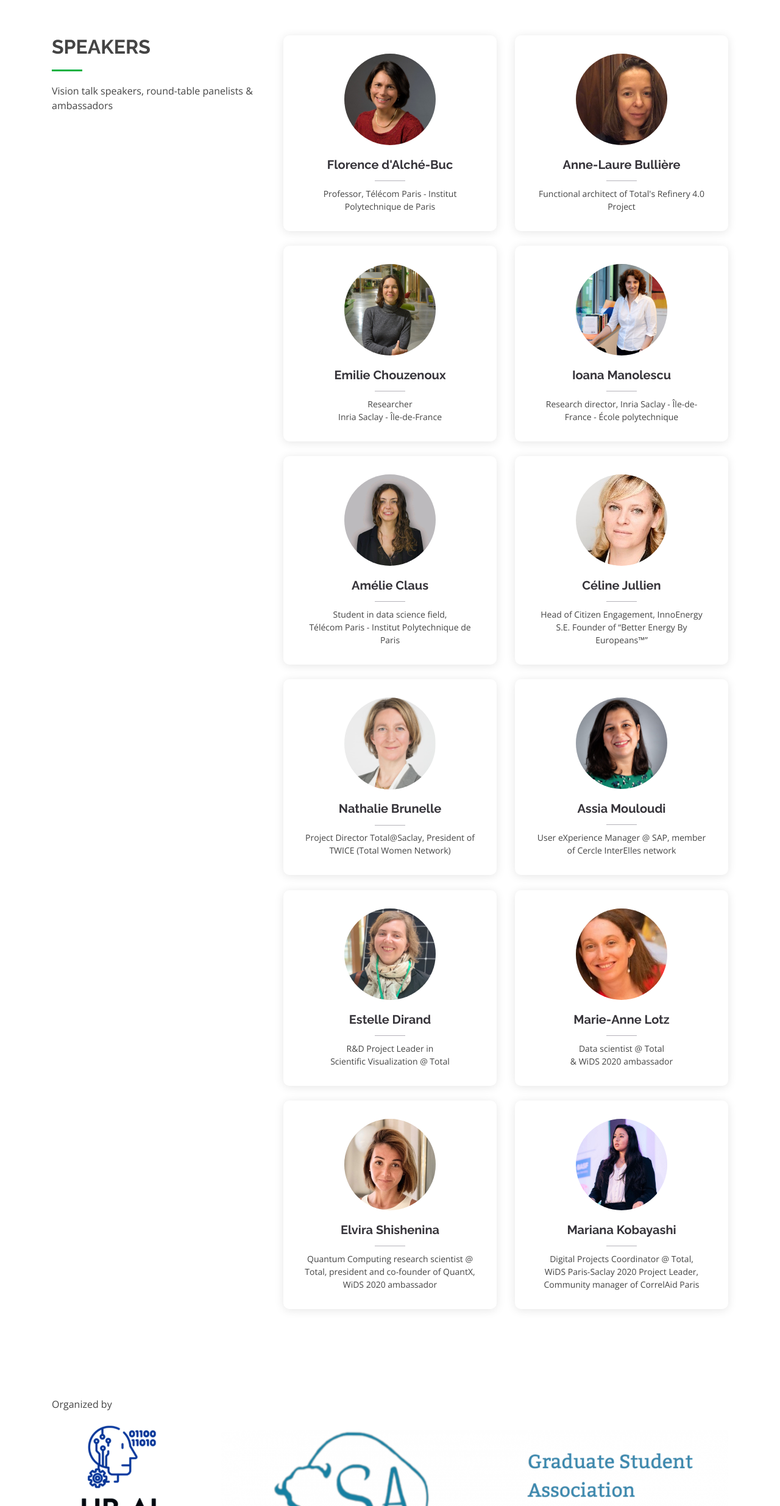
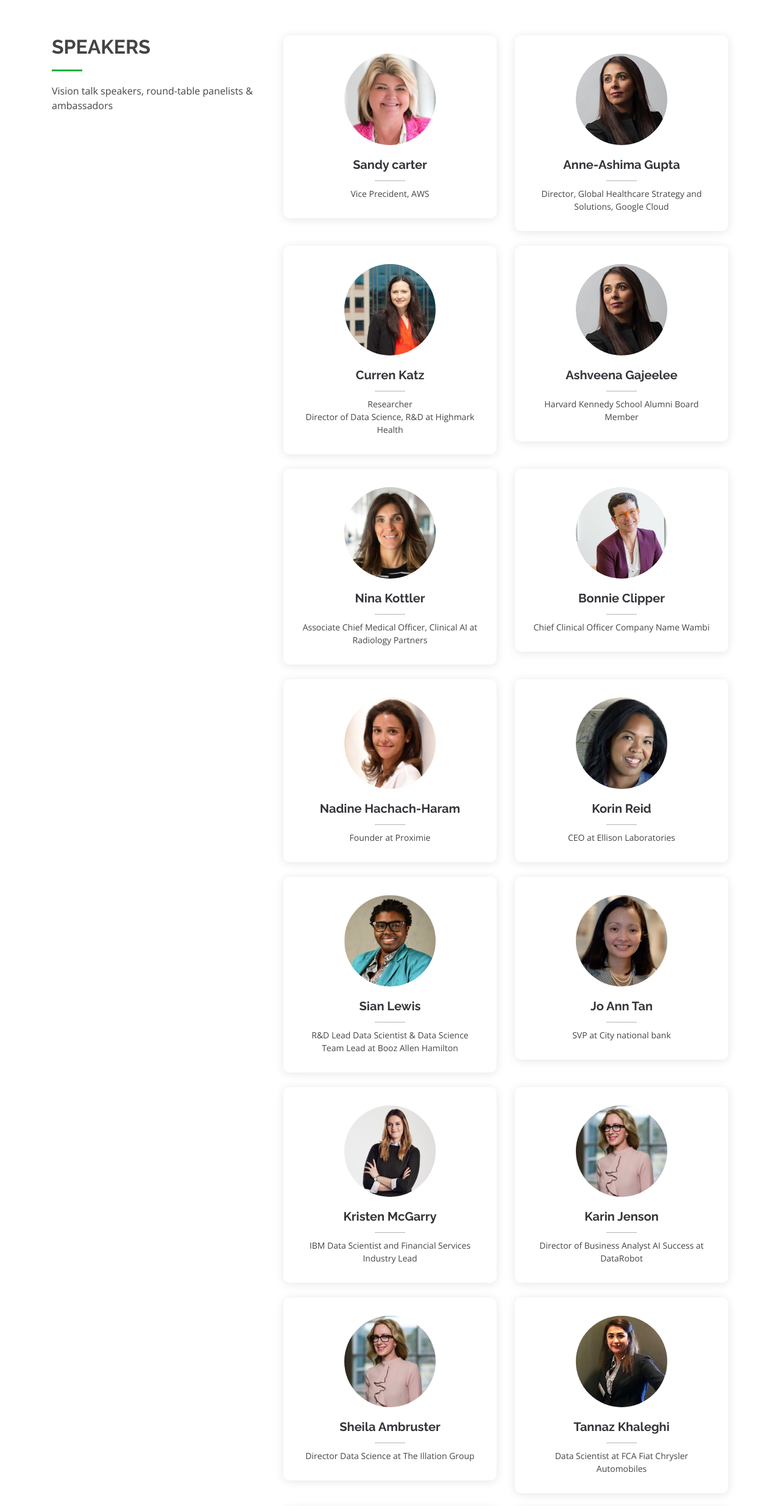
Before and after one commit to ubai1909/widsbuffalo2021, a plain HTML site: page index.html in a window 1280 px wide. Shown: the part 2242-4712 px from the top of the page at 61% size. Drawn offline with nearby package versions, Linux system fonts and the light colour scheme.

Commit message:
Update index.html

```diff
--- a/index.html
+++ b/index.html
@@ -172,11 +172,11 @@
 
               <div class="col-lg-6">
                 <div class="member" data-aos="zoom-in" data-aos-delay="100">
-                  <div class="pic"><img src="assets/img/team/team-1.jpg" class="img-fluid" alt=""></div>
+                  <div class="pic"><img src="assets/img/team/sa.jpg" class="img-fluid" alt=""></div>
                   <div class="member-info">
-                    <h4>Florence d'Alché-Buc</h4>
+                    <h4>Sandy carter</h4>
                     <span></span>
-                    <p>Professor, Télécom Paris - Institut Polytechnique de Paris </p>
+                    <p>Vice Precident, AWS</p>
 
                   </div>
                 </div>
@@ -184,11 +184,11 @@
 
               <div class="col-lg-6 mt-4 mt-lg-0">
                 <div class="member" data-aos="zoom-in" data-aos-delay="200">
-                  <div class="pic"><img src="assets/img/team/team-2.jpg" class="img-fluid" alt=""></div>
+                  <div class="pic"><img src="assets/img/team/ash.jpg" class="img-fluid" alt=""></div>
                   <div class="member-info">
-                    <h4>Anne-Laure Bullière</h4>
+                    <h4>Anne-Ashima Gupta</h4>
                     <span></span>
-                    <p>Functional architect of Total's Refinery 4.0 Project </p>
+                    <p>Director, Global Healthcare Strategy and Solutions, Google Cloud </p>
 
                   </div>
                 </div>
@@ -196,11 +196,11 @@
 
               <div class="col-lg-6 mt-4">
                 <div class="member" data-aos="zoom-in" data-aos-delay="300">
-                  <div class="pic"><img src="assets/img/team/team-3.jpg" class="img-fluid" alt=""></div>
+                  <div class="pic"><img src="assets/img/team/curren.jpg" class="img-fluid" alt=""></div>
                   <div class="member-info">
-                    <h4>Emilie Chouzenoux</h4>
+                    <h4>Curren Katz</h4>
                     <span></span>
-                    <p>Researcher <br>Inria Saclay - Île-de-France</p>
+                    <p>Researcher <br>Director of Data Science, R&D at Highmark Health</p>
 
                   </div>
                 </div>
@@ -208,11 +208,11 @@
 
               <div class="col-lg-6 mt-4">
                 <div class="member" data-aos="zoom-in" data-aos-delay="400">
-                  <div class="pic"><img src="assets/img/team/team-4.jpg" class="img-fluid" alt=""></div>
+                  <div class="pic"><img src="assets/img/team/ash.jpg" class="img-fluid" alt=""></div>
                   <div class="member-info">
-                    <h4>Ioana Manolescu</h4>
+                    <h4>Ashveena Gajeelee</h4>
                     <span></span>
-                    <p>Research director, Inria Saclay - Île-de-France - École polytechnique </p>
+                    <p>Harvard Kennedy School Alumni Board Member</p>
 
                   </div>
                 </div>
@@ -220,11 +220,11 @@
 
               <div class="col-lg-6 mt-4">
                 <div class="member" data-aos="zoom-in" data-aos-delay="400">
-                  <div class="pic"><img src="assets/img/team/team-5.jpg" class="img-fluid" alt=""></div>
+                  <div class="pic"><img src="assets/img/team/nina.jpg" class="img-fluid" alt=""></div>
                   <div class="member-info">
-                    <h4>Amélie Claus</h4>
+                    <h4>Nina Kottler</h4>
                     <span></span>
-                    <p>Student in data science field, <br> Télécom Paris - Institut Polytechnique de Paris </p>
+                    <p>Associate Chief Medical Officer, Clinical AI at Radiology Partners </p>
 
                   </div>
                 </div>
@@ -232,11 +232,11 @@
 
               <div class="col-lg-6 mt-4">
                 <div class="member" data-aos="zoom-in" data-aos-delay="400">
-                  <div class="pic"><img src="assets/img/team/team-6.jpg" class="img-fluid" alt=""></div>
+                  <div class="pic"><img src="assets/img/team/bonnie.jpg" class="img-fluid" alt=""></div>
                   <div class="member-info">
-                    <h4>Céline Jullien</h4>
+                    <h4>Bonnie Clipper</h4>
                     <span></span>
-                    <p>Head of Citizen Engagement, InnoEnergy S.E. Founder of “Better Energy By Europeans™”</p>
+                    <p>Chief Clinical Officer Company Name Wambi</p>
 
                   </div>
                 </div>
@@ -244,11 +244,11 @@
 
               <div class="col-lg-6 mt-4">
                 <div class="member" data-aos="zoom-in" data-aos-delay="400">
-                  <div class="pic"><img src="assets/img/team/team-7.jpg" class="img-fluid" alt=""></div>
+                  <div class="pic"><img src="assets/img/team/nadine.jpg" class="img-fluid" alt=""></div>
                   <div class="member-info">
-                    <h4>Nathalie Brunelle</h4>
+                    <h4>Nadine Hachach-Haram</h4>
                     <span></span>
-                    <p>Project Director Total@Saclay, President of TWICE (Total Women Network) </p>
+                    <p>Founder at Proximie</p>
 
                   </div>
                 </div>
@@ -256,34 +256,34 @@
 
               <div class="col-lg-6 mt-4">
                 <div class="member" data-aos="zoom-in" data-aos-delay="400">
-                  <div class="pic"><img src="assets/img/team/team-8.jpg" class="img-fluid" alt=""></div>
+                  <div class="pic"><img src="assets/img/team/korin.jpg" class="img-fluid" alt=""></div>
                   <div class="member-info">
-                    <h4>Assia Mouloudi</h4>
+                    <h4>Korin Reid</h4>
                     <span></span>
-                    <p>User eXperience Manager @ SAP, member of Cercle InterElles network</p>
+                    <p>CEO at Ellison Laboratories</p>
 
                   </div>
                 </div>
               </div>
 
-			  <div class="col-lg-6 mt-4">
+		<div class="col-lg-6 mt-4">
                 <div class="member" data-aos="zoom-in" data-aos-delay="400">
-                  <div class="pic"><img src="assets/img/team/team-12.jpg" class="img-fluid" alt=""></div>
+                  <div class="pic"><img src="assets/img/team/allsian.jpg" class="img-fluid" alt=""></div>
                   <div class="member-info">
-                    <h4>Estelle Dirand</h4>
+                    <h4>Sian Lewis</h4>
                     <span></span>
-                    <p>R&D Project Leader in <br> Scientific Visualization @ Total</p>
+                    <p>R&D Lead Data Scientist & Data Science Team Lead at Booz Allen Hamilton</p>
                   </div>
                 </div>
               </div>
 
               <div class="col-lg-6 mt-4">
                 <div class="member" data-aos="zoom-in" data-aos-delay="400">
-                  <div class="pic"><img src="assets/img/team/team-10.jpg" class="img-fluid" alt=""></div>
+                  <div class="pic"><img src="assets/img/team/jo-ann.jpg" class="img-fluid" alt=""></div>
                   <div class="member-info">
-                    <h4>Marie-Anne Lotz</h4>
+                    <h4>Jo Ann Tan</h4>
                     <span></span>
-                    <p>Data scientist @ Total <br> & WiDS 2020 ambassador</p>
+                    <p>SVP at City national bank</p>
 
                   </div>
                 </div>
@@ -291,11 +291,11 @@
 
               <div class="col-lg-6 mt-4">
                 <div class="member" data-aos="zoom-in" data-aos-delay="400">
-                  <div class="pic"><img src="assets/img/team/team-9.jpg" class="img-fluid" alt=""></div>
+                  <div class="pic"><img src="assets/img/team/kristen.jpg" class="img-fluid" alt=""></div>
                   <div class="member-info">
-                    <h4>Elvira Shishenina</h4>
+                    <h4>Kristen McGarry</h4>
                     <span></span>
-                    <p>Quantum Computing research scientist @ Total, president and co-founder of QuantX, WiDS 2020 ambassador</p>
+                    <p>IBM Data Scientist and Financial Services Industry Lead</p>
 
                   </div>
                 </div>
@@ -303,11 +303,99 @@
 
               <div class="col-lg-6 mt-4">
                 <div class="member" data-aos="zoom-in" data-aos-delay="400">
-                  <div class="pic"><img src="assets/img/team/team-11.jpg" class="img-fluid" alt=""></div>
+                  <div class="pic"><img src="assets/img/team/karin.jpg" class="img-fluid" alt=""></div>
                   <div class="member-info">
-                    <h4>Mariana Kobayashi</h4>
+                    <h4>Karin Jenson</h4>
                     <span></span>
-                    <p>Digital Projects Coordinator @ Total, <br> WiDS Paris-Saclay 2020 Project Leader, <br> Community manager of CorrelAid Paris</p>
+                    <p>Director of Business Analyst AI Success at DataRobot</p>
+
+                  </div>
+                </div>
+              </div>
+
+
+
+		<div class="col-lg-6 mt-4">
+                <div class="member" data-aos="zoom-in" data-aos-delay="400">
+                  <div class="pic"><img src="assets/img/team/karin.jpg" class="img-fluid" alt=""></div>
+                  <div class="member-info">
+                  <h4>Sheila Ambruster</h4>
+                  <span></span>
+                  <p>Director Data Science at The Illation Group</p>
+
+                  </div>
+                </div>
+              </div>
+
+		<div class="col-lg-6 mt-4">
+                <div class="member" data-aos="zoom-in" data-aos-delay="400">
+                  <div class="pic"><img src="assets/img/team/tannazkh.jpg" class="img-fluid" alt=""></div>
+                  <div class="member-info">
+                    <h4>Tannaz Khaleghi</h4>
+                    <span></span>
+                    <p>Data Scientist at FCA Fiat Chrysler Automobiles</p>
+
+                  </div>
+                </div>
+              </div>
+
+
+		<div class="col-lg-6 mt-4">
+                <div class="member" data-aos="zoom-in" data-aos-delay="400">
+                  <div class="pic"><img src="assets/img/team/ann-elise.jpg" class="img-fluid" alt=""></div>
+                  <div class="member-info">
+                    <h4>Ann-elise delbecq</h4>
+                    <span></span>
+                    <p>Program Director-Data Science and AI Elite team EMEA at IBM</p>
+
+                  </div>
+                </div>
+              </div>
+
+
+		<div class="col-lg-6 mt-4">
+                <div class="member" data-aos="zoom-in" data-aos-delay="400">
+                  <div class="pic"><img src="assets/img/team/silvina.jpg" class="img-fluid" alt=""></div>
+                  <div class="member-info">
+                    <h4>Silvina Moschini</h4>
+                    <span></span>
+                    <p>Co-Founder, President & Chairwoman of the Board at TransparentBusiness</p>
+
+                  </div>
+                </div>
+              </div>
+
+		<div class="col-lg-6 mt-4">
+                <div class="member" data-aos="zoom-in" data-aos-delay="400">
+                  <div class="pic"><img src="assets/img/team/cory.jpg" class="img-fluid" alt=""></div>
+                  <div class="member-info">
+                    <h4>Cory Kind</h4>
+                    <span></span>
+                    <p>Data Scientist with DataRobot</p>
+
+                  </div>
+                </div>
+              </div>
+
+		<div class="col-lg-6 mt-4">
+                <div class="member" data-aos="zoom-in" data-aos-delay="400">
+                  <div class="pic"><img src="assets/img/team/victoria.jpg" class="img-fluid" alt=""></div>
+                  <div class="member-info">
+                    <h4>Victoria Stasiewicz</h4>
+                    <span></span>
+                    <p>Data Governance Evangelist at Northwestern Mutual</p>
+
+                  </div>
+                </div>
+              </div>
+
+		<div class="col-lg-6 mt-4">
+                <div class="member" data-aos="zoom-in" data-aos-delay="400">
+                  <div class="pic"><img src="assets/img/team/sarmil.jpg" class="img-fluid" alt=""></div>
+                  <div class="member-info">
+                    <h4>Sarmila Basu</h4>
+                    <span></span>
+                    <p>Head of Data Science for Microsoft Consulting Services.</p>
 
                   </div>
                 </div>
```
